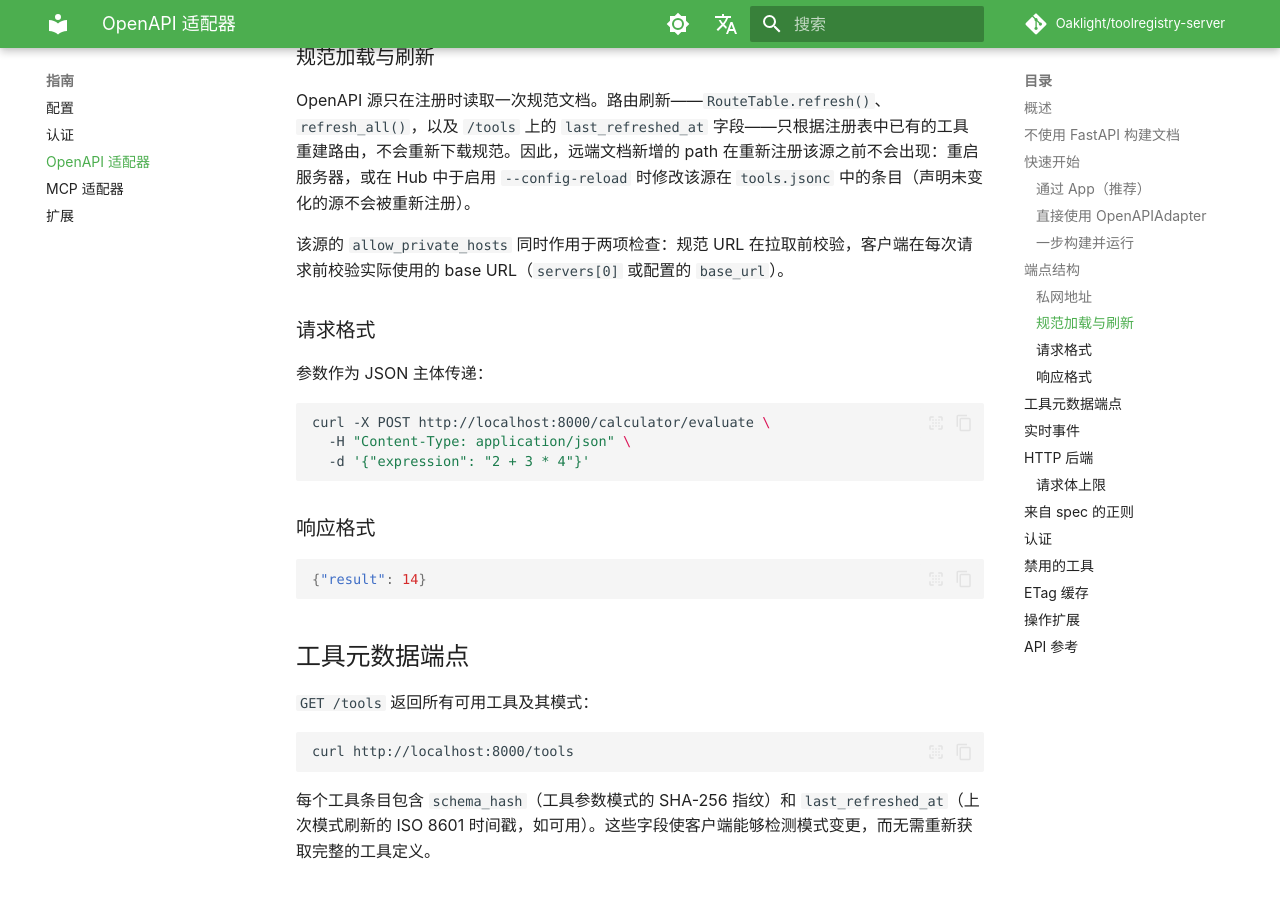
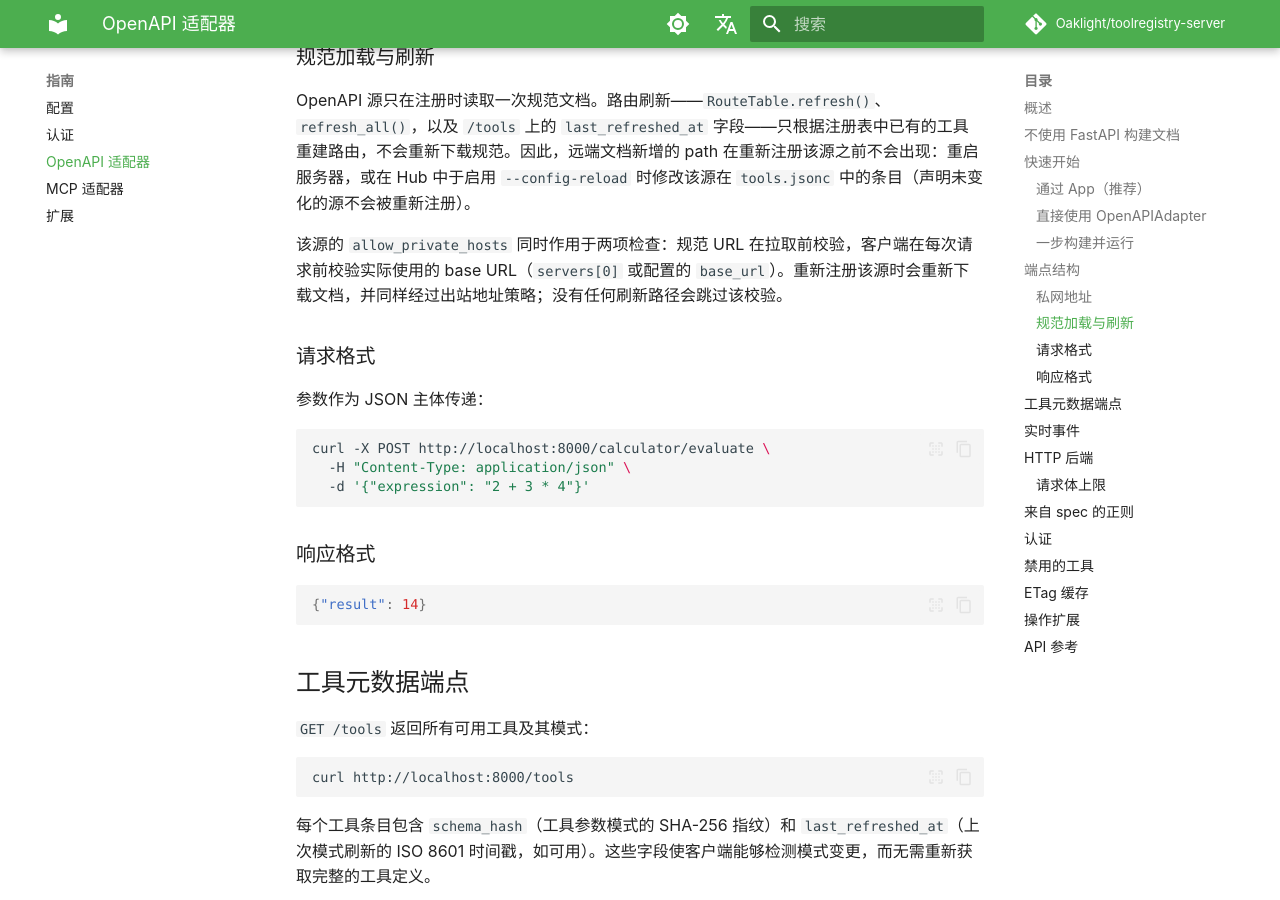
Before and after one commit to Oaklight/toolregistry-server, an MkDocs documentation site: the page built from docs/guides/openapi.md, in a window 1280 px wide and 900 px high, scrolled down 2724 px. Built offline with MkDocs 1.6.1 and Material for MkDocs 9.7.7, drawn with Linux system fonts in a browser that asks for light colours; some web fonts are replaced; comment, search, counter and statistics services are not loaded.

Commit message:
docs(openapi): 说明重新注册会按同一策略重新下载（#177）

```diff
--- a/docs/guides/openapi.md
+++ b/docs/guides/openapi.md
@@ -114,7 +114,7 @@ tools:
 
 OpenAPI 源只在注册时读取一次规范文档。路由刷新——`RouteTable.refresh()`、`refresh_all()`，以及 `/tools` 上的 `last_refreshed_at` 字段——只根据注册表中已有的工具重建路由，不会重新下载规范。因此，远端文档新增的 path 在重新注册该源之前不会出现：重启服务器，或在 Hub 中于启用 `--config-reload` 时修改该源在 `tools.jsonc` 中的条目（声明未变化的源不会被重新注册）。
 
-该源的 `allow_private_hosts` 同时作用于两项检查：规范 URL 在拉取前校验，客户端在每次请求前校验实际使用的 base URL（`servers[0]` 或配置的 `base_url`）。
+该源的 `allow_private_hosts` 同时作用于两项检查：规范 URL 在拉取前校验，客户端在每次请求前校验实际使用的 base URL（`servers[0]` 或配置的 `base_url`）。重新注册该源时会重新下载文档，并同样经过出站地址策略；没有任何刷新路径会跳过该校验。
 
 ### 请求格式
 
```
